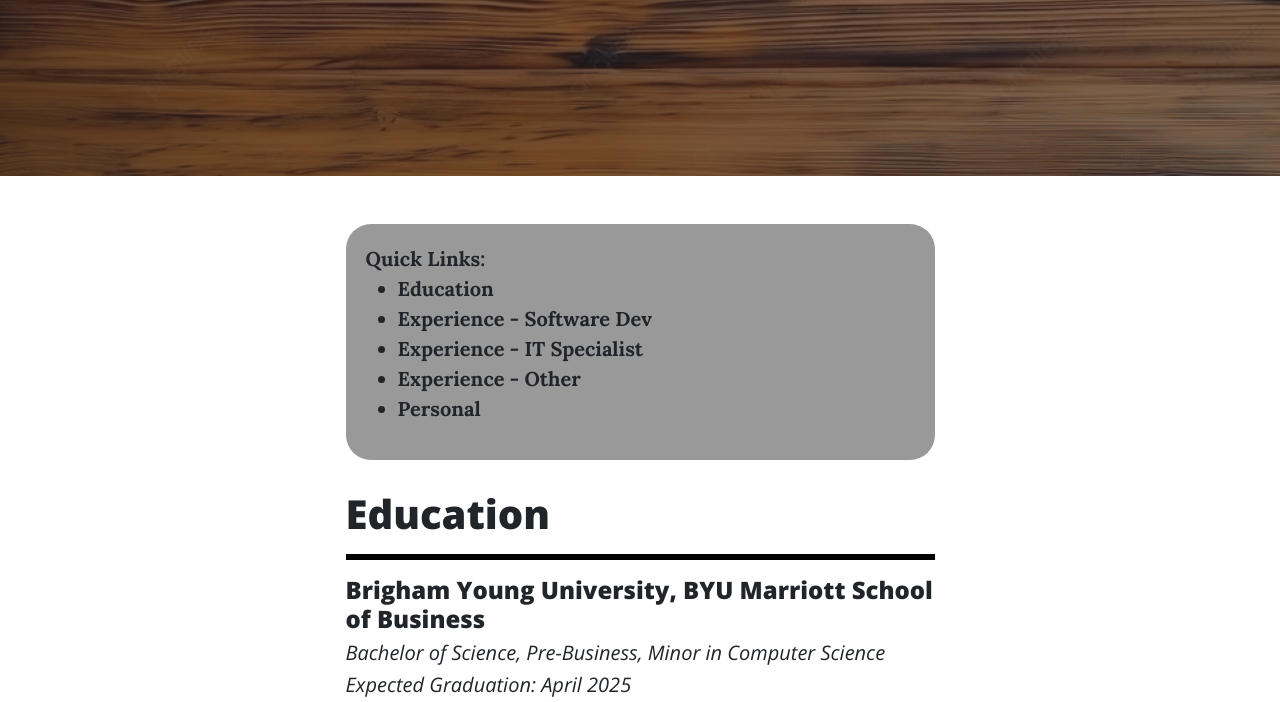
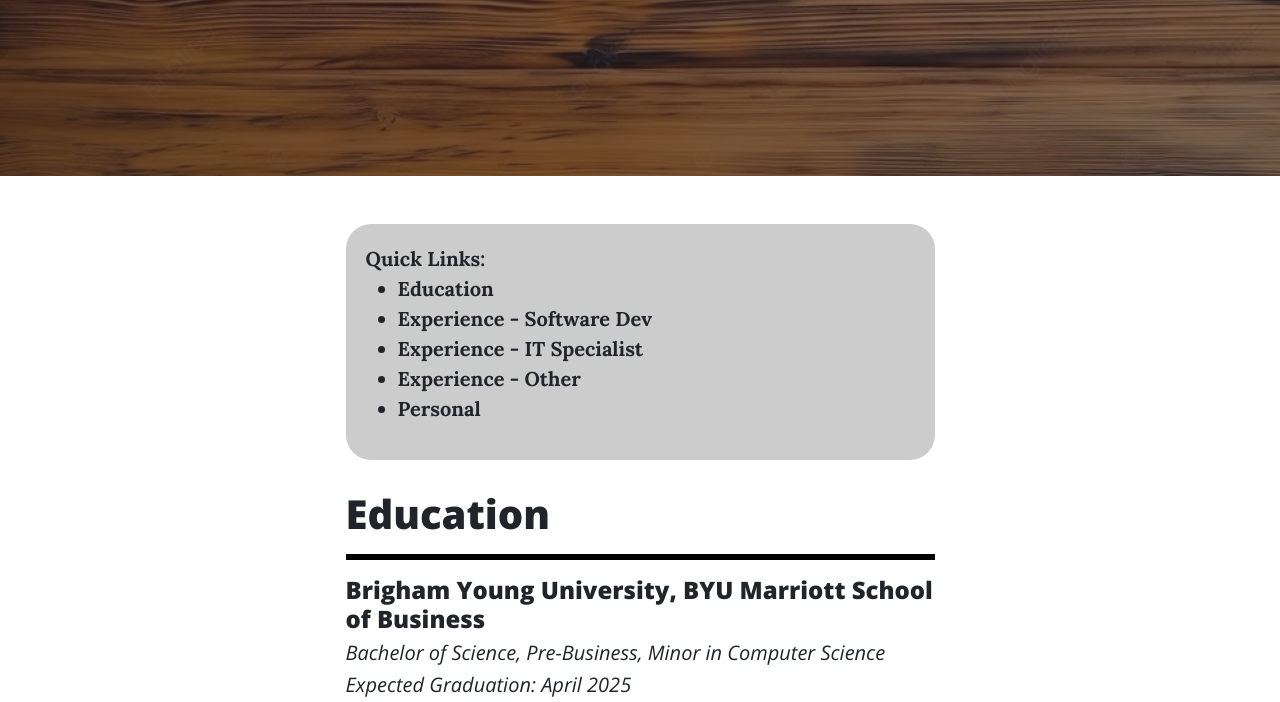
Before and after one commit to JackEstes06/BYU_IS201_WebDevProject, a plain HTML site: page html/resume.html in a window 1280 px wide. Shown: the part 393-1095 px from the top of the page. Drawn offline with nearby package versions, Linux system fonts and the light colour scheme; files whose address does not match are found by name.

Commit message:
double checking I pushed my jawn

```diff
--- a/css/myStyles.css
+++ b/css/myStyles.css
@@ -26,7 +26,7 @@ a {
 }
 .quick-links-resume {
     font-weight: bold;
-    background-color: #999999;
+    background-color: #cccccc;
     padding: 20px;
     border-radius: 25px;
 }
```
